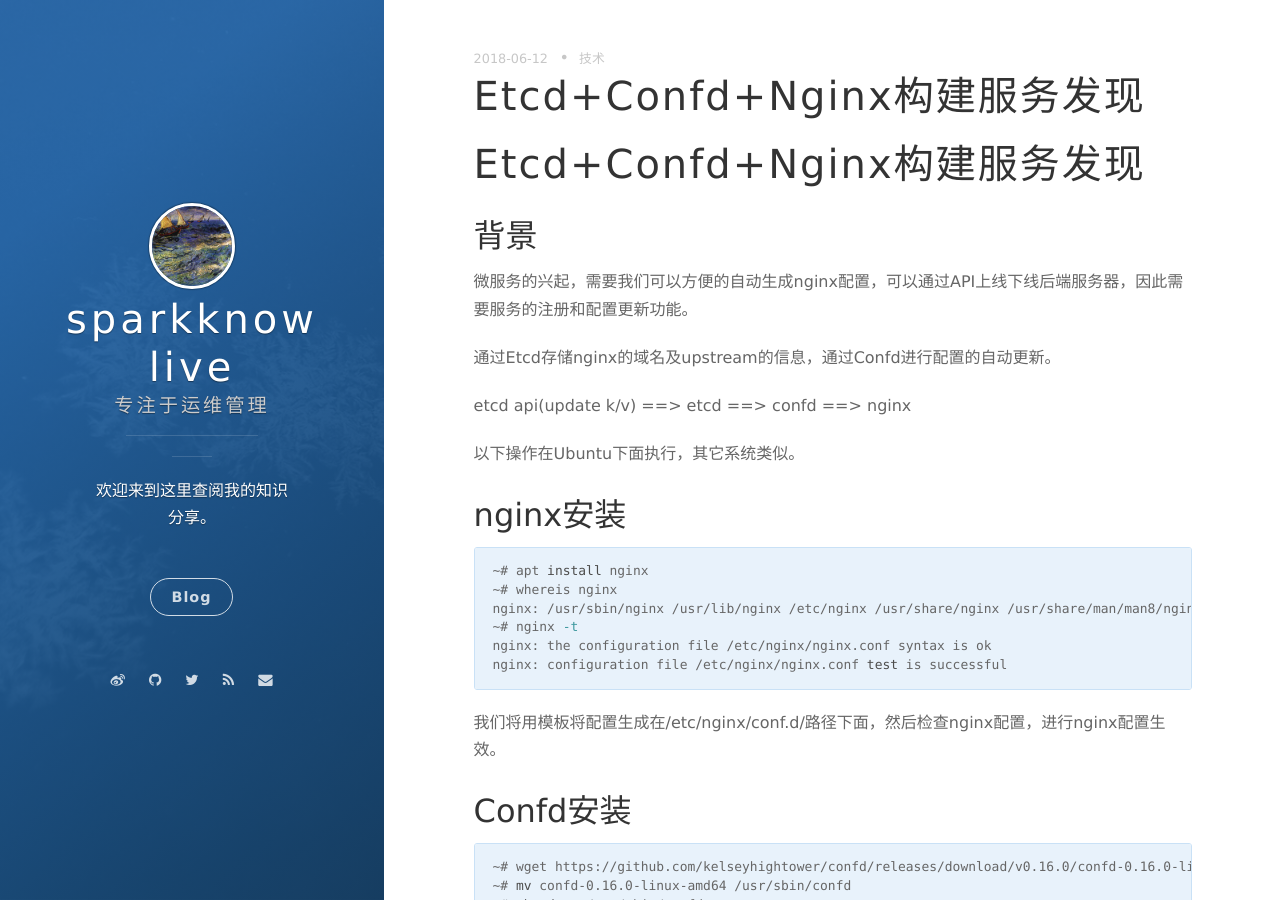
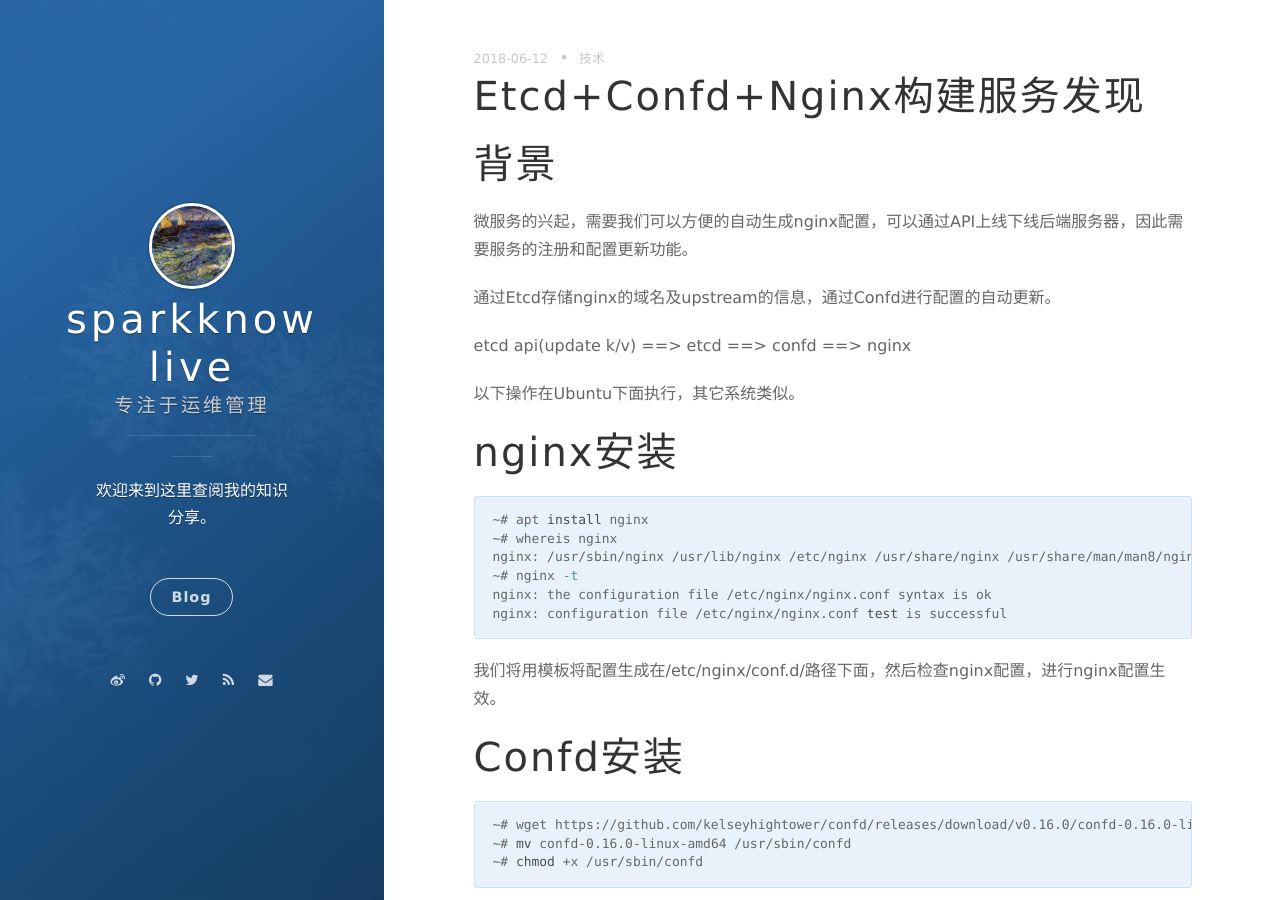
Before and after one commit to spark8103/myblog, a Jekyll site: the page built from _posts/2018-06-12-Etcd-Confd-Nginx.markdown, in a window 1280 px wide and 900 px high. Built offline with Jekyll 4.4.1, drawn with Linux system fonts in a browser that asks for light colours; nearby versions of some CDN libraries.

Commit message:
fix doc error

````diff
--- a/_posts/2018-06-12-Etcd-Confd-Nginx.markdown
+++ b/_posts/2018-06-12-Etcd-Confd-Nginx.markdown
@@ -5,9 +5,7 @@ date: 2018-06-12 13:35:02.000000000 +09:00
 tags: 技术
 ---
 
-# Etcd+Confd+Nginx构建服务发现
-
-## 背景
+# 背景
 微服务的兴起，需要我们可以方便的自动生成nginx配置，可以通过API上线下线后端服务器，因此需要服务的注册和配置更新功能。
 
 通过Etcd存储nginx的域名及upstream的信息，通过Confd进行配置的自动更新。
@@ -16,7 +14,7 @@ etcd api(update k/v) ==> etcd ==> confd ==> nginx
 
 以下操作在Ubuntu下面执行，其它系统类似。
 
-## nginx安装
+# nginx安装
 ```shell
 ~# apt install nginx
 ~# whereis nginx
@@ -28,14 +26,14 @@ nginx: configuration file /etc/nginx/nginx.conf test is successful
 
 我们将用模板将配置生成在/etc/nginx/conf.d/路径下面，然后检查nginx配置，进行nginx配置生效。
 
-## Confd安装
+# Confd安装
 ```shell
 ~# wget https://github.com/kelseyhightower/confd/releases/download/v0.16.0/confd-0.16.0-linux-amd64
 ~# mv confd-0.16.0-linux-amd64 /usr/sbin/confd
 ~# chmod +x /usr/sbin/confd
 ```
 
-## Etcd安装
+# Etcd安装
 ```shell
 ~# apt install etcd-server etcd-client
 ```
@@ -52,7 +50,7 @@ ETCD_ADVERTISE_CLIENT_URLS="http://0.0.0.0:2379"
 ~# service etcd restart
 ```
 
-## Confd配置
+# Confd配置
 创建配置目录
 ```shell
 ~# mkdir -p /etc/confd/{conf.d,templates}
@@ -99,7 +97,7 @@ server {
 }
 ```
 
-## 注册服务
+# 注册服务
 通过etcdctl命令，插入数据，也可以通过http api接口。
 ```shell
 ~# etcdctl set /app1/subdomain app1
````
